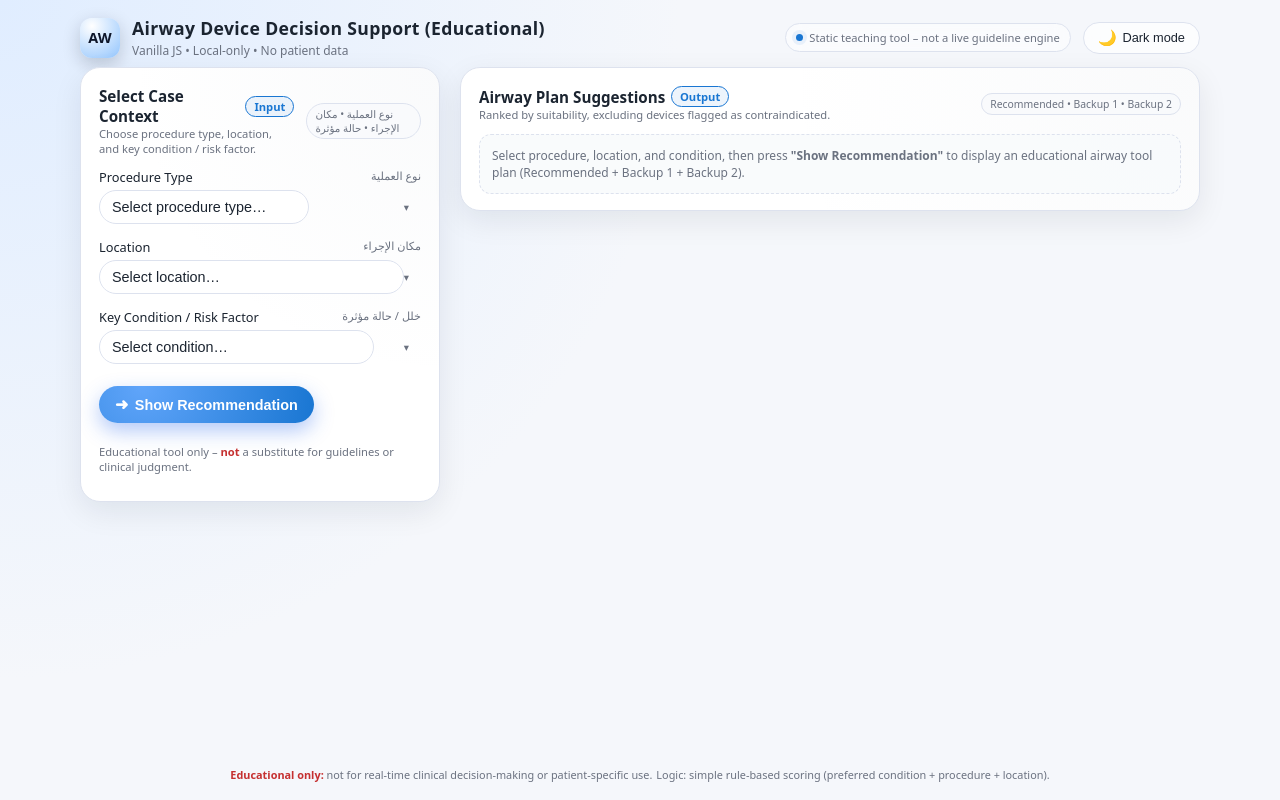
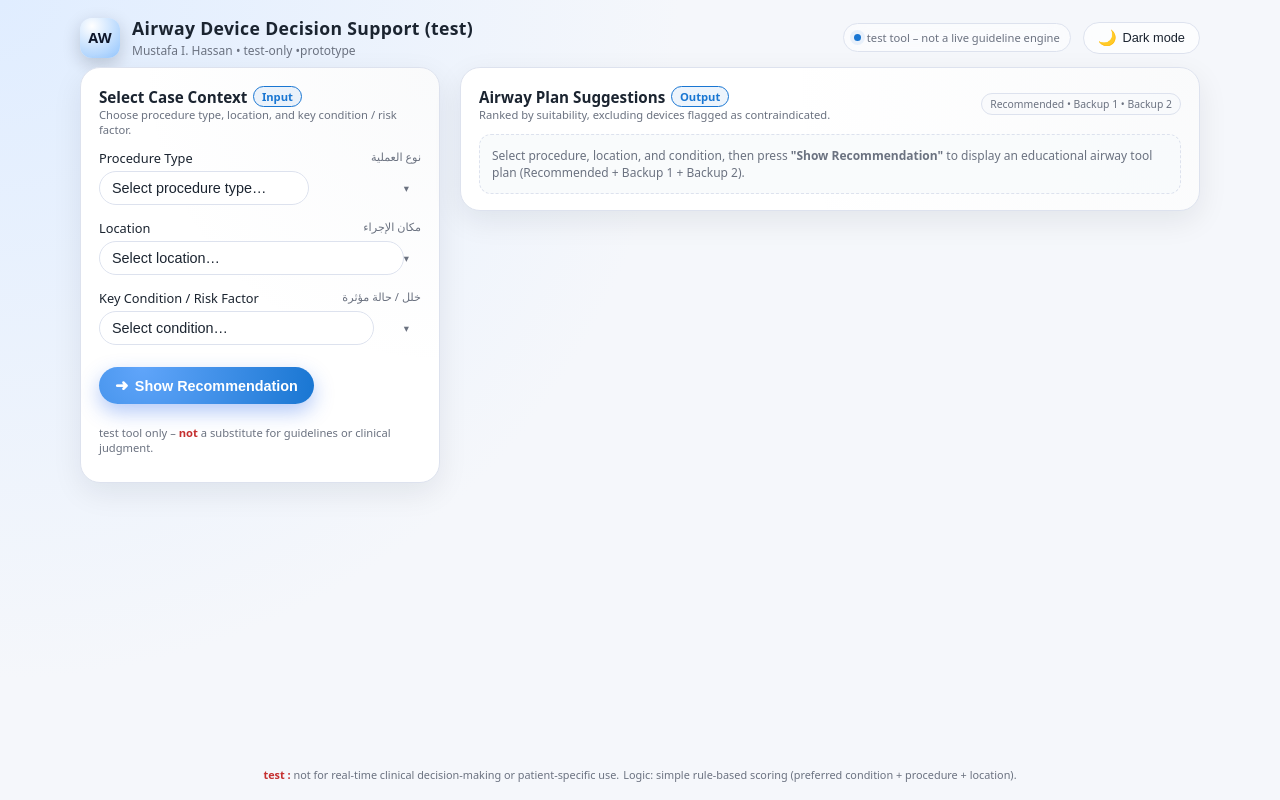
Before and after one commit to m36-3/de, a plain HTML site: page index.html in a window 1280 px wide. Drawn offline with Linux system fonts and the light colour scheme.

Commit message:
Update index.html

```diff
--- a/index.html
+++ b/index.html
@@ -2,7 +2,7 @@
 <html lang="en">
 <head>
   <meta charset="UTF-8" />
-  <title>Airway Device Educational Decision Support</title>
+  <title>Airway Device  Decision Support</title>
   <meta name="viewport" content="width=device-width, initial-scale=1" />
   <link rel="stylesheet" href="styles.css" />
 </head>
@@ -13,14 +13,14 @@
         <div class="brand">
           <div class="brand-logo">AW</div>
           <div class="brand-text">
-            <h1>Airway Device Decision Support (Educational)</h1>
-            <p>Vanilla JS • Local-only • No patient data</p>
+            <h1>Airway Device Decision Support (test)</h1>
+            <p> Mustafa I. Hassan • test-only •prototype</p>
           </div>
         </div>
         <div class="toolbar">
           <div class="pill">
             <div class="pill-dot"></div>
-            <span>Static teaching tool – not a live guideline engine</span>
+            <span>test tool – not a live guideline engine</span>
           </div>
           <button id="themeToggle" class="theme-toggle" type="button">
             <span class="icon">🌙</span>
@@ -41,9 +41,7 @@
               </div>
               <p class="panel-subtitle">Choose procedure type, location, and key condition / risk factor.</p>
             </div>
-            <div class="badge-small">
-              نوع العملية • مكان الإجراء • حالة مؤثرة
-            </div>
+
           </div>
 
           <form id="decisionForm">
@@ -56,6 +54,7 @@
                 <select id="procedureSelect" required>
                   <option value="" disabled selected>Select procedure type…</option>
                 </select>
+
               </div>
             </div>
 
@@ -89,7 +88,7 @@
                 <span>Show Recommendation</span>
               </button>
               <p class="helper-text">
-                Educational tool only – <strong>not</strong> a substitute for guidelines or clinical judgment.
+                test tool only – <strong>not</strong> a substitute for guidelines or clinical judgment.
               </p>
             </div>
           </form>
@@ -114,13 +113,14 @@
               Select procedure, location, and condition, then press
               <strong>"Show Recommendation"</strong> to display an educational airway tool plan (Recommended + Backup 1 + Backup 2).
             </div>
+
           </div>
         </section>
       </div>
     </main>
 
     <footer>
-      <span><span class="emphasis">Educational only:</span> not for real-time clinical decision-making or patient-specific use.</span>
+      <span><span class="emphasis"> test :</span> not for real-time clinical decision-making or patient-specific use.</span>
       <span>Logic: simple rule-based scoring (preferred condition + procedure + location).</span>
     </footer>
   </div>
```
